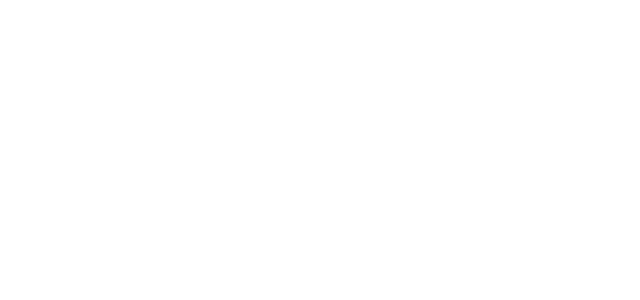
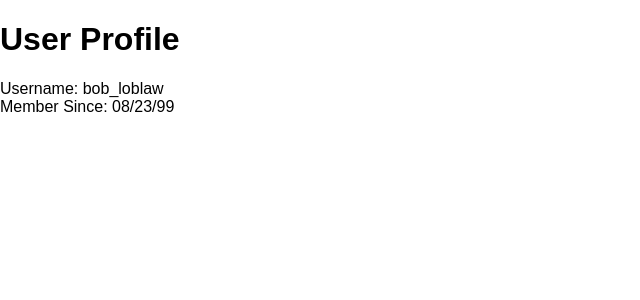
Before and after one commit to jacksonmcgehee/bank-of-react-1, a React (Create React App) app: page /userProfile in a window 1280 px wide. Shown: the top 300 px of the page, without its empty margins (0-640 px from the left). Built offline with nearby package versions, Linux system fonts and the light colour scheme.

Commit message:
added userProfile route and components

```diff
--- a/src/App.js
+++ b/src/App.js
@@ -1,10 +1,15 @@
 import React, { Component } from 'react';
 import { BrowserRouter as Router, Switch, Route } from 'react-router-dom'
 import Home from './components/Home'
+import UserProfile from './components/UserProfile'
 
 class App extends Component {
   state = {
-    accountBalance: 14568.27
+    accountBalance: 14568.27,
+    currentUser: {
+      userName: 'bob_loblaw',
+      memberSince: '08/23/99'
+    }
   }
 
   render() {
@@ -13,14 +18,18 @@
         accountBalance={this.state.accountBalance} />
     )
 
+    const UserProfileComponent = () => (
+      <UserProfile
+        userName={this.state.currentUser.userName}
+        memberSince={this.state.currentUser.memberSince} />
+    )
+
 
     return (
       <Router>
         <Switch>
-          <Route
-            exact
-            path="/"
-            render={HomeComponent} />
+          <Route exact path="/" render={HomeComponent} />
+          <Route exact path="/userProfile" render={UserProfileComponent} />
         </Switch>
       </Router>
     );
--- /dev/null
+++ b/src/components/UserProfile.js
@@ -0,0 +1,16 @@
+import React, { Component } from 'react'
+
+class UserProfile extends Component {
+  render() {
+    return (
+      <div>
+        <h1>User Profile</h1>
+
+        <div>Username: {this.props.userName}</div>
+        <div>Member Since: {this.props.memberSince}</div>
+      </div>
+    )
+  }
+}
+
+export default UserProfile
```
